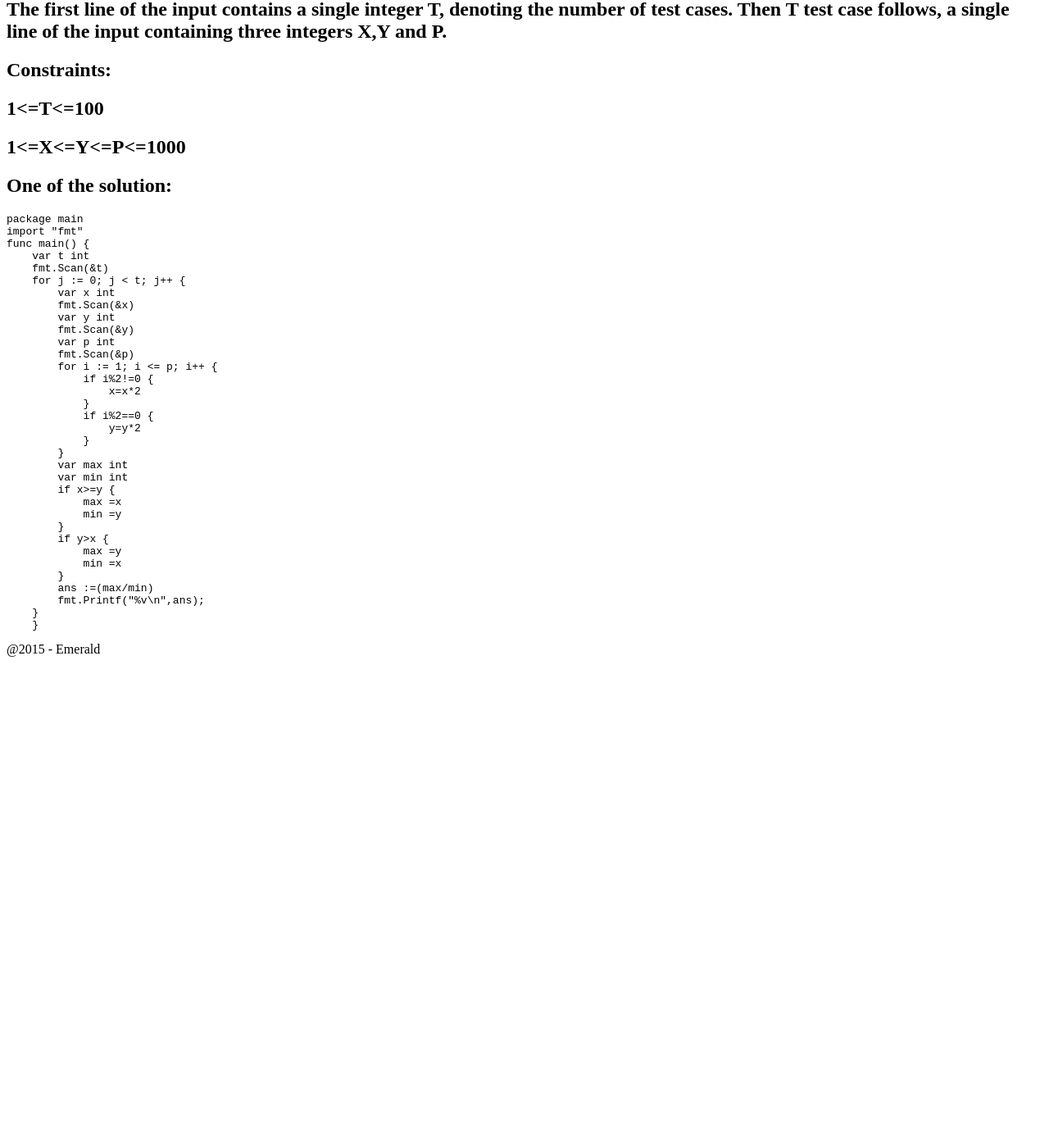
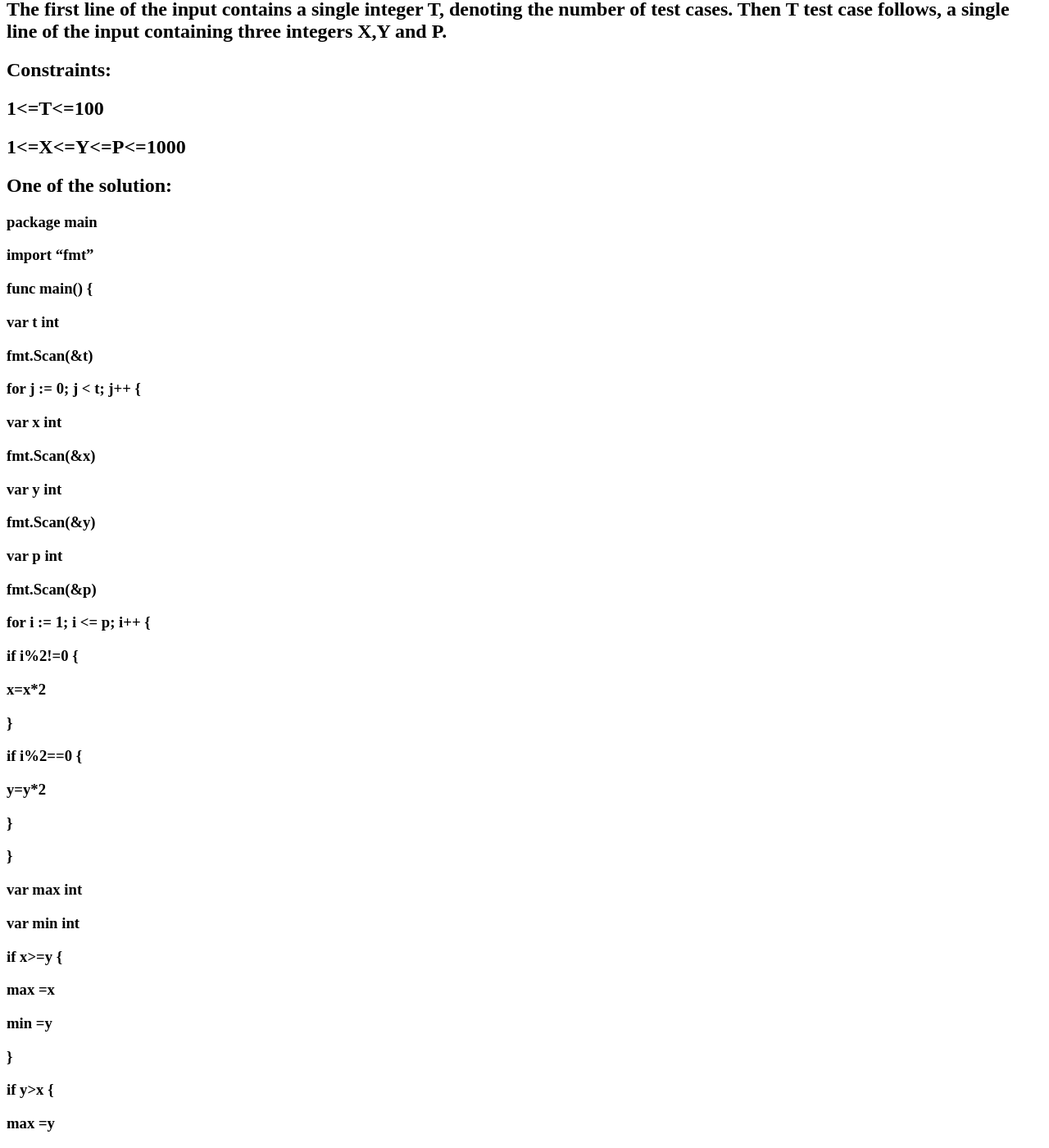
Before and after one commit to gostudent/Letsgo, a Jekyll site: the page built from _posts/2018-01-11-Day-1-Question.md, in a window 1280 px wide and 1400 px high, scrolled down 517 px. Shown: the whole window at 82% size. Built offline with Jekyll 4.4.1, drawn with Linux system fonts in a browser that asks for light colours; before the commit the page ends 1326 px from its top, so only the background shows below that; some of the changed text lies outside the part shown.

Commit message:
Update 2018-01-11-Day-1-Question.md

```diff
--- a/_posts/2018-01-11-Day-1-Question.md
+++ b/_posts/2018-01-11-Day-1-Question.md
@@ -15,37 +15,38 @@ published: true
 ## **1<=X<=Y<=P<=1000**
 
 ## **One of the solution:**
-	package main
-	import "fmt"
-	func main() {
-        var t int
-        fmt.Scan(&t)
-        for j := 0; j < t; j++ {
-            var x int
-            fmt.Scan(&x)
-            var y int
-            fmt.Scan(&y)
-            var p int
-            fmt.Scan(&p)
-            for i := 1; i <= p; i++ {
-                if i%2!=0 {
-                    x=x*2
-                }
-                if i%2==0 {
-                    y=y*2
-                }
-            }
-            var max int
-            var min int
-            if x>=y {
-                max =x
-                min =y
-            }
-            if y>x {
-                max =y
-                min =x
-            }
-            ans :=(max/min)
-            fmt.Printf("%v\n",ans);
-        }
-        }
+
+### package main
+### import "fmt"
+### func main() {
+### 	var t int
+###     fmt.Scan(&t)
+###     for j := 0; j < t; j++ {
+###         var x int
+###         fmt.Scan(&x)
+###         var y int
+###         fmt.Scan(&y)
+###         var p int
+###         fmt.Scan(&p)
+###         for i := 1; i <= p; i++ {
+###         	if i%2!=0 {
+###             	x=x*2
+###             }
+###             if i%2==0 {
+###                 y=y*2
+###             }
+###         }
+###         var max int
+###         var min int
+###         if x>=y {
+###             max =x
+###             min =y
+###         }
+###         if y>x {
+###             max =y
+###             min =x
+###         }
+###         ans :=(max/min)
+###         fmt.Printf("%v\n",ans);
+###     }
+###     }
```
